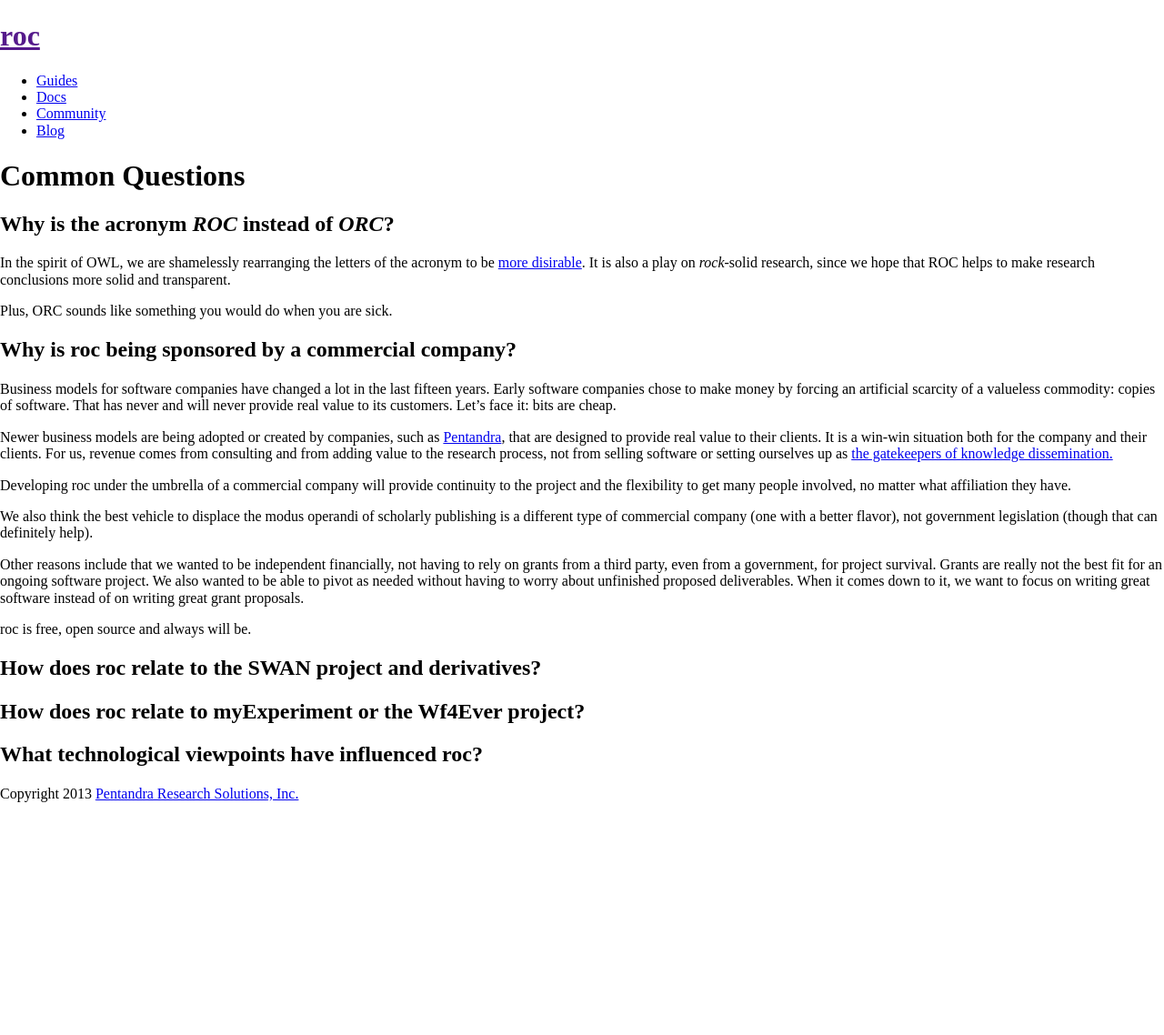
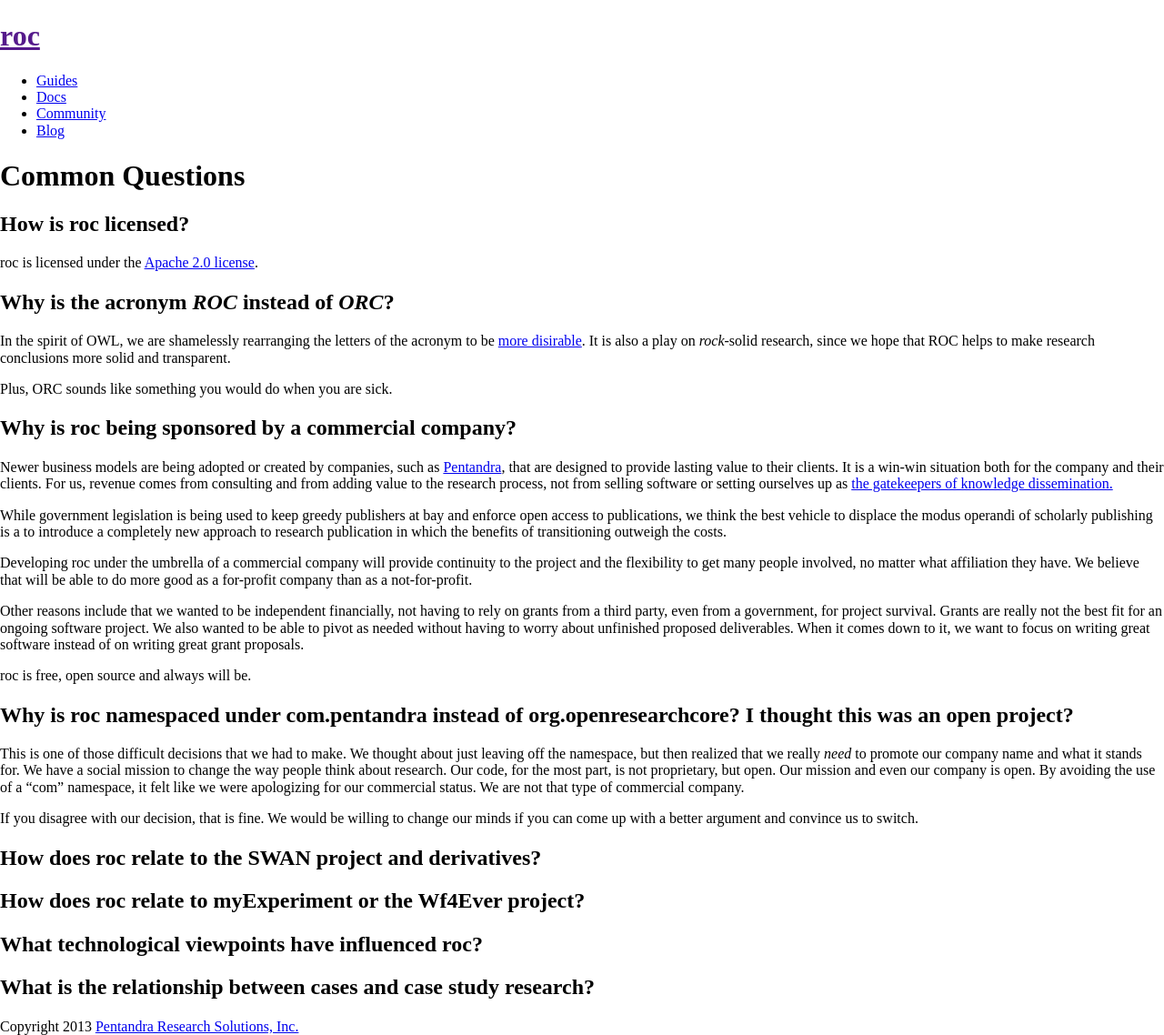
Before and after one commit to pentandra/roc, a Jekyll site: the page built from faq/index.html, in a window 1280 px wide. Shown: the whole page at 91% size. Built offline with Jekyll 4.4.1, drawn with Linux system fonts in a browser that asks for light colours; nearby versions of some CDN libraries; library files that are not in the unit come from our copies; before the commit the page ends 900 px from its top, so only the background shows below that.

Commit message:
Getting ready for OAI8
- Added and edited more faqs
- Added a continue reading link to the blog index
- Edited the first blog post

```diff
--- a/blog/index.html
+++ b/blog/index.html
@@ -9,6 +9,7 @@
                 <section class="post-excerpt">
                   <h2><a href="{{ post.url }}">{{ post.title }}</a></h2>
                   {{ post.excerpt }}
+                  <p><a href="{{ post.url }}">Continue reading…</a></p>
                 </section>
                 {% endfor %}
               </article>
--- a/faq/index.html
+++ b/faq/index.html
@@ -5,6 +5,14 @@
                     <header>
                         <h1>Common Questions</h1>
                     </header>
+                    <section id="license">
+                      <h2>How is roc licensed?</h2>
+                      <p>
+
+                        roc is licensed under the <a href="http://www.apache.org/licenses/LICENSE-2.0">Apache 2.0 license</a>.
+
+                      </p>
+                    </section>
                     <section>
                         <h2>Why is the acronym <em>ROC</em> instead of <em>ORC</em>?</h2>
                         <p>
@@ -22,22 +30,17 @@
                       <h2>Why is roc being sponsored by a commercial company?</h2>
                       <p>
 
-                        Business models for software companies have changed a lot in the last fifteen years. Early software companies chose to make money by forcing an artificial scarcity of a valueless commodity: copies of software. That has never and will never provide real value to its customers. Let’s face it: bits are cheap.
+                        Newer business models are being adopted or created by companies, such as <a href="http://pentandra.com">Pentandra</a>, that are designed to provide lasting value to their clients. It is a win-win situation both for the company and their clients. For us, revenue comes from consulting and from adding value to the research process, not from selling software or setting ourselves up as <a href="http://pentandra.com/blog/a-social-business/#p[OvoObm],h[OvoObm,2]">the gatekeepers of knowledge dissemination.</a>
 
                       </p>
                       <p>
 
-                        Newer business models are being adopted or created by companies, such as <a href="http://pentandra.com">Pentandra</a>, that are designed to provide real value to their clients. It is a win-win situation both for the company and their clients. For us, revenue comes from consulting and from adding value to the research process, not from selling software or setting ourselves up as <a href="http://pentandra.com/blog/a-social-business/#p[OvoObm],h[OvoObm,2]">the gatekeepers of knowledge dissemination.</a>
+                        While government legislation is being used to keep greedy publishers at bay and enforce open access to publications, we think the best vehicle to displace the modus operandi of scholarly publishing is a to introduce a completely new approach to research publication in which the benefits of transitioning outweigh the costs.
 
                       </p>
                       <p>
 
-                        Developing roc under the umbrella of a commercial company will provide continuity to the project and the flexibility to get many people involved, no matter what affiliation they have.
-
-                      </p>
-                      <p>
-
-                        We also think the best vehicle to displace the modus operandi of scholarly publishing is a different type of commercial company (one with a better flavor), not government legislation (though that can definitely help).
+                        Developing roc under the umbrella of a commercial company will provide continuity to the project and the flexibility to get many people involved, no matter what affiliation they have. We believe that will be able to do more good as a for-profit company than as a not-for-profit.
 
                       </p>
                       <p>
@@ -48,6 +51,19 @@
                       <p>
 
                         roc is free, open source and always will be.
+
+                      </p>
+                    </section>
+                    <section id="namespace">
+                      <h2>Why is roc namespaced under com.pentandra instead of org.openresearchcore? I thought this was an open project?</h2>
+                      <p>
+
+                        This is one of those difficult decisions that we had to make. We thought about just leaving off the namespace, but then realized that we really <em>need</em> to promote our company name and what it stands for. We have a social mission to change the way people think about research. Our code, for the most part, is not proprietary, but open. Our mission and even our company is open. By avoiding the use of a “com” namespace, it felt like we were apologizing for our commercial status. We are not that type of commercial company.
+
+                      </p>
+                      <p>
+
+                        If you disagree with our decision, that is fine. We would be willing to change our minds if you can come up with a better argument and convince us to switch.
 
                       </p>
                     </section>
@@ -64,4 +80,12 @@
                       <h2>What technological viewpoints have influenced roc?</h2>
 
                     </section>
+                    <section id="casestudyresearch">
+                      <h2>What is the relationship between cases and case study research?</h2>
+                      <p>
+
+
+
+                      </p>
+                    </section>
                 </article>
```
Also changed, not shown: _posts/2013-06-09-introducing-roc-at-oai8.markdown (+9 -9 lines).
